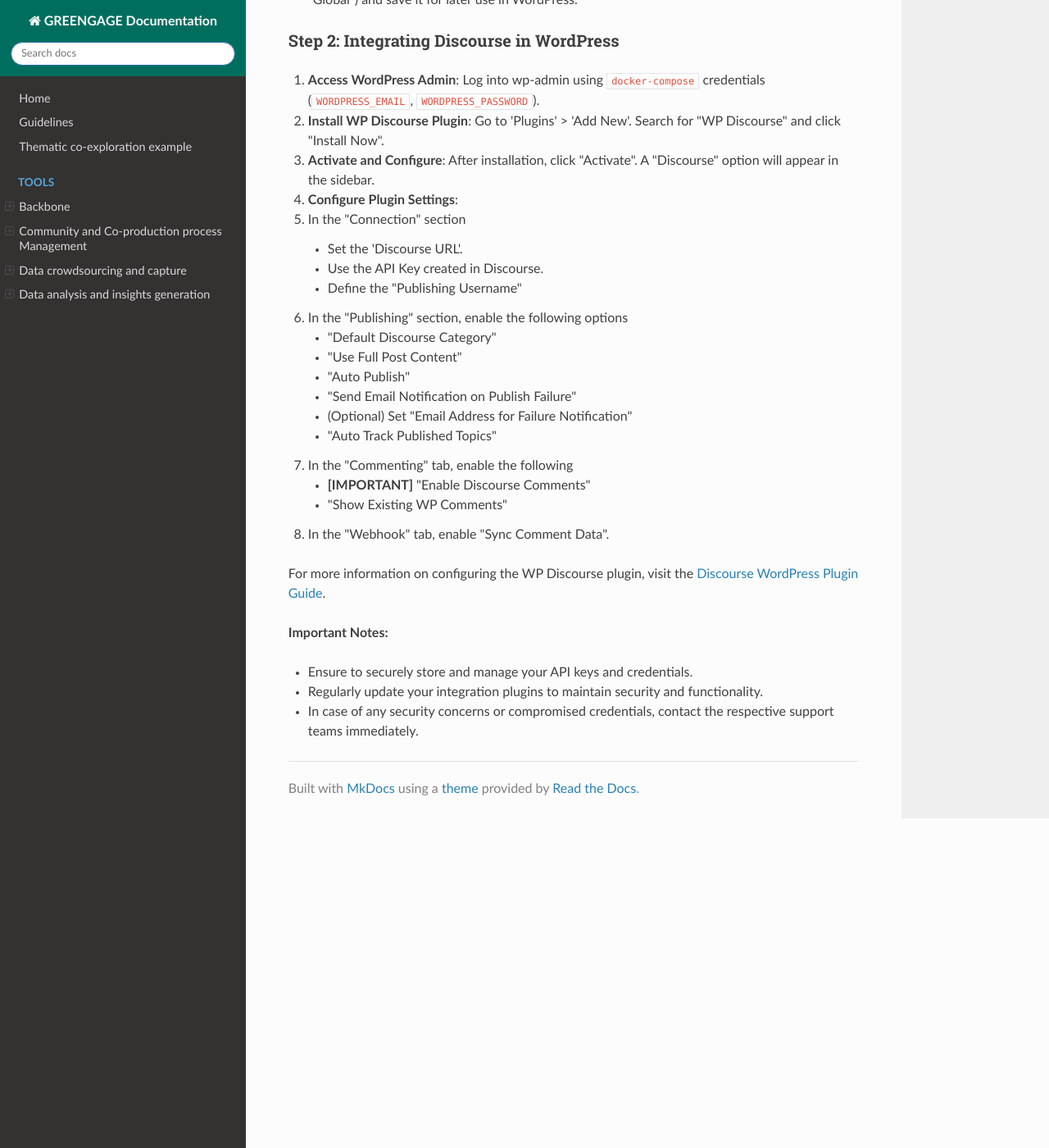
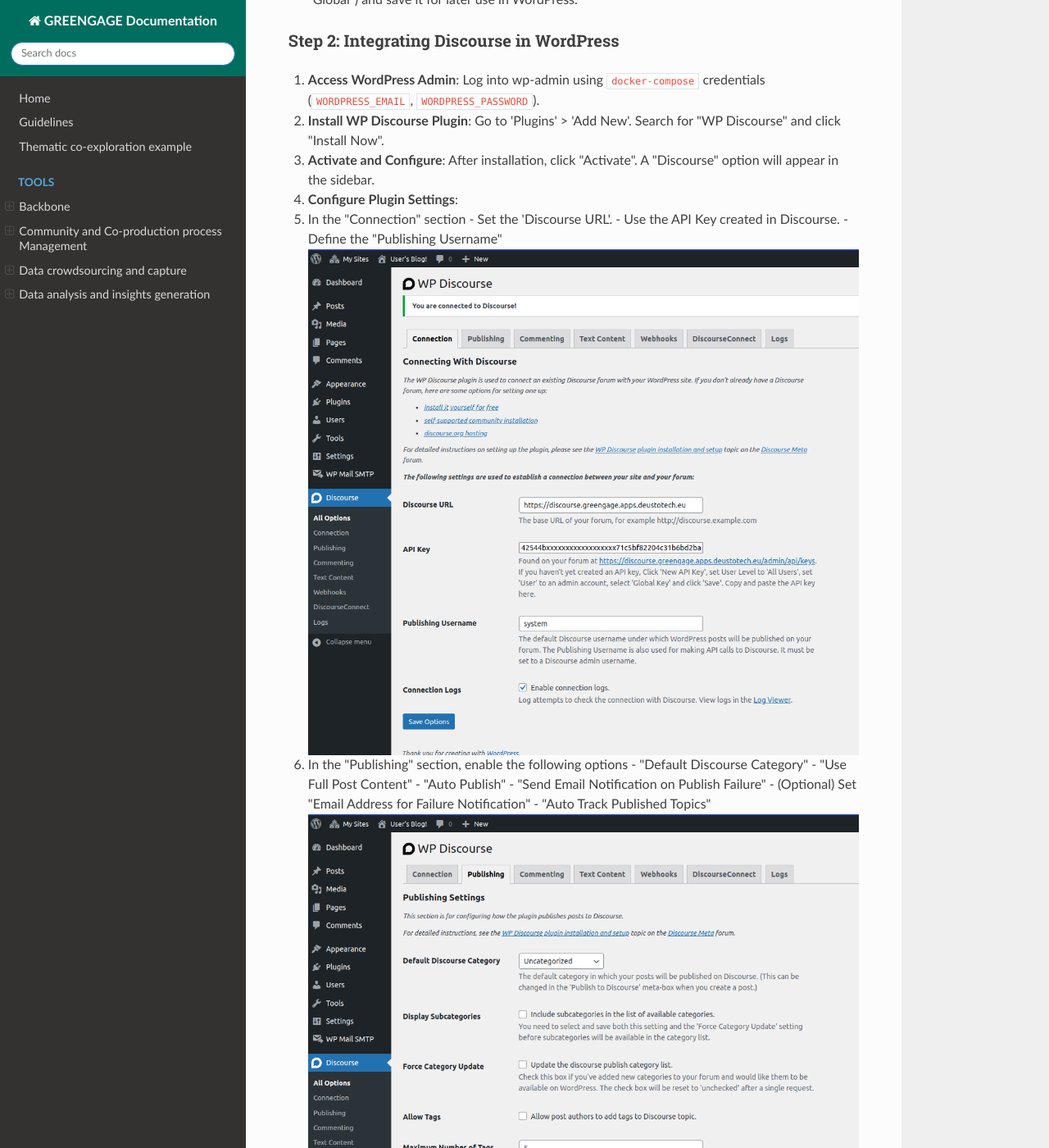
Before and after one commit to Greengage-project/Documentation, an MkDocs documentation site: the page built from docs/tools/wordpress/integration.md, in a window 1280 px wide and 1400 px high, scrolled down 1090 px. Shown: the whole window at 82% size. Built offline with MkDocs 1.6.1, drawn with Linux system fonts in a browser that asks for light colours; nearby versions of some CDN libraries; some of the changed lines change nothing that is shown; some of the changed text lies outside the part shown.

Commit message:
Screenshots added into the wordpress's integration section

```diff
--- a/docs/tools/wordpress/integration.md
+++ b/docs/tools/wordpress/integration.md
@@ -37,20 +37,12 @@
 3. **Activate and Configure**: After installation, click "Activate". A "Discourse" option will appear in the sidebar.
 4. **Configure Plugin Settings**:
 
-   - In the "Connection" section
-     - Set the 'Discourse URL'.
-     - Use the API Key created in Discourse.
-     - Define the "Publishing Username"
-   - In the "Publishing" section, enable the following options
-     - "Default Discourse Category"
-     - "Use Full Post Content"
-     - "Auto Publish"
-     - "Send Email Notification on Publish Failure"
-     - (Optional) Set "Email Address for Failure Notification"
-     - "Auto Track Published Topics"
-   - In the "Commenting" tab, enable the following
-      - **[IMPORTANT]** "Enable Discourse Comments"
-      - "Show Existing WP Comments"
+   - In the "Connection" section - Set the 'Discourse URL'. - Use the API Key created in Discourse. - Define the "Publishing Username"
+     ![Connection Section](./assets/connection_section.png)
+   - In the "Publishing" section, enable the following options - "Default Discourse Category" - "Use Full Post Content" - "Auto Publish" - "Send Email Notification on Publish Failure" - (Optional) Set "Email Address for Failure Notification" - "Auto Track Published Topics"
+     ![Publishing Section](./assets/publishing_section.png)
+   - In the "Commenting" tab, enable the following - **[IMPORTANT]** "Enable Discourse Comments" - "Show Existing WP Comments"
+     ![Commenting Section](./assets/commenting_section.png)
    - In the "Webhook" tab, enable "Sync Comment Data".
 
    For more information on configuring the WP Discourse plugin, visit the [Discourse WordPress Plugin Guide](https://meta.discourse.org/t/install-and-configure-the-wp-discourse-wordpress-plugin-for-discourse/50752).
```
Also changed, not shown: docs/tools/wordpress/assets/commenting_section.png (added), docs/tools/wordpress/assets/connection_section.png (added), docs/tools/wordpress/assets/publishing_section.png (added).
